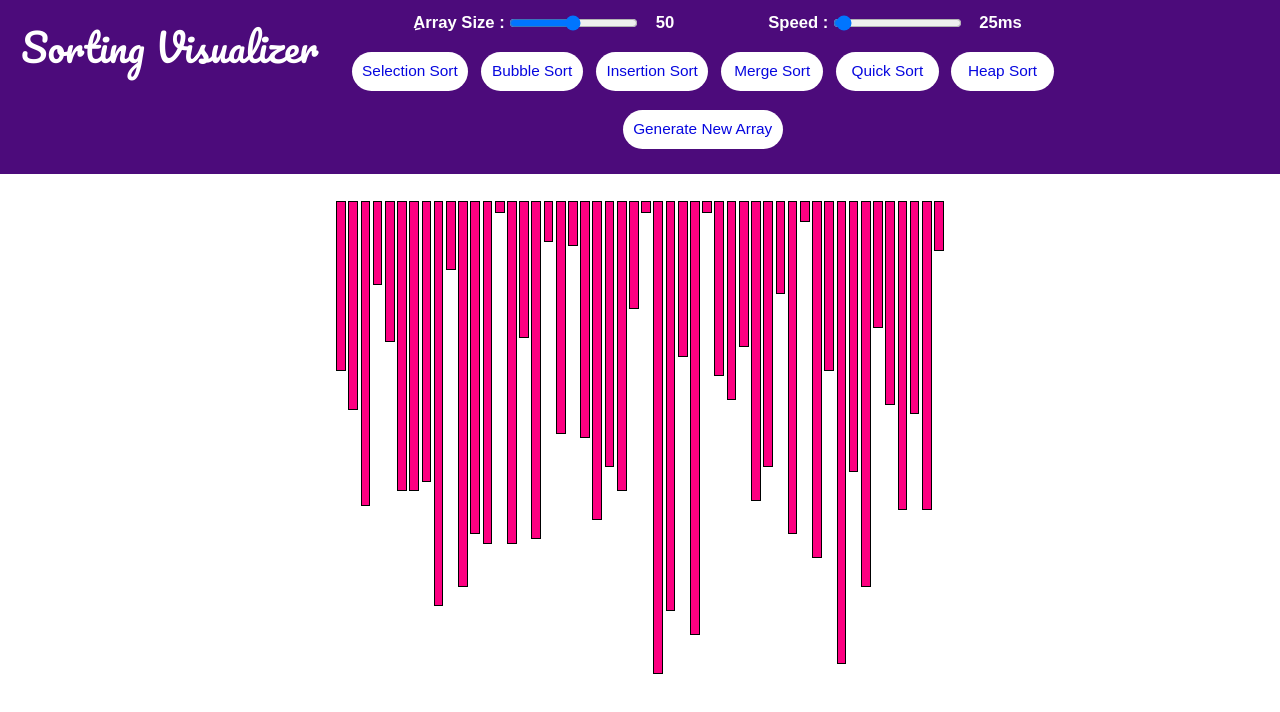
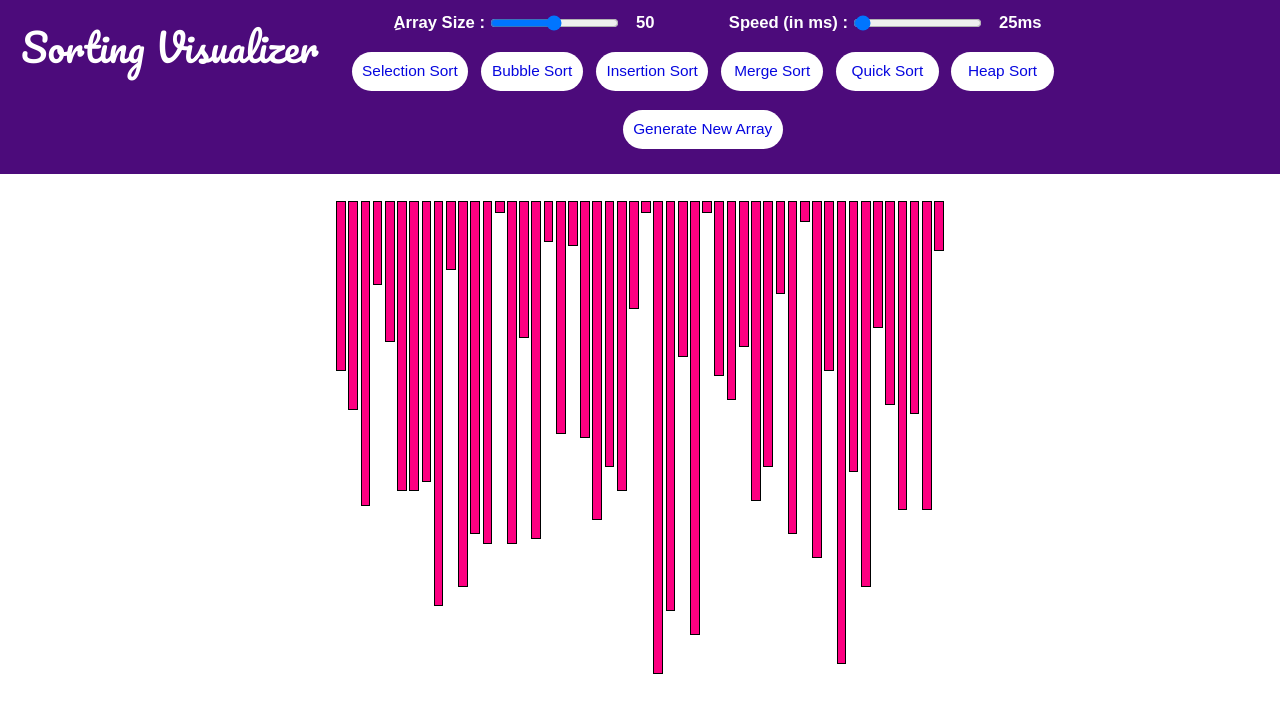
Before and after one commit to thesandeepchoudhary/Sorting-Visualizer, a plain HTML site: page index.html in a window 1280 px wide. Drawn offline with Linux system fonts and the light colour scheme.

Commit message:
speed unit

```diff
--- a/index.html
+++ b/index.html
@@ -16,7 +16,7 @@
 				<div class="slide"><label for="bars">ِArray Size</label> : <input id="bars" type="range" name="bars"
 						min="1" max="100" value="50" oninput="setup()" onchange="setup()">
 					<span id="b"> </span></div>
-				<div class="slide"><label for="delay">Speed</label> : <input id="delay" type="range" name="delay"
+				<div class="slide"><label for="delay">Speed (in ms)</label> : <input id="delay" type="range" name="delay"
 						min="0" max="1000" value="25" oninput="setup()" onchange="setup()">
 					<span id="d"></span></div>
 			</div>
```
